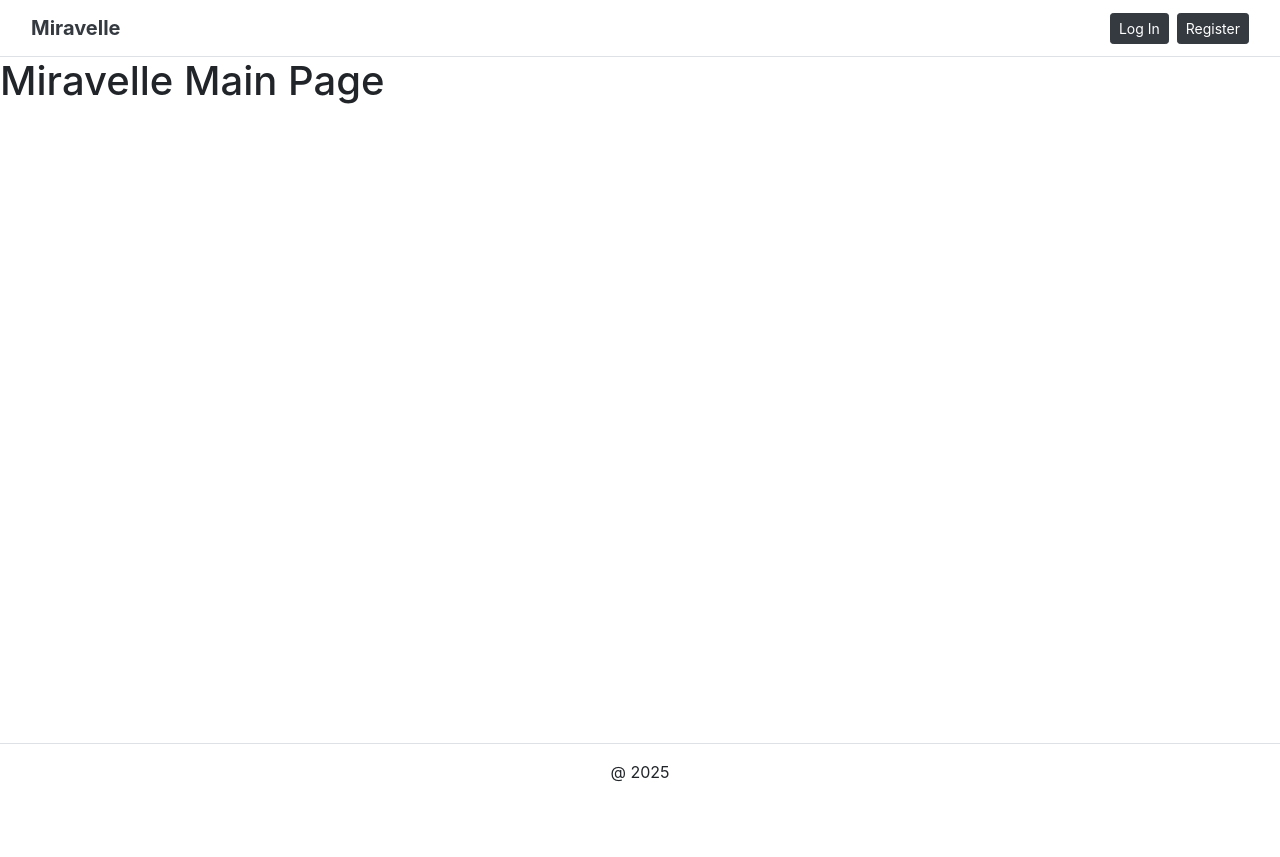
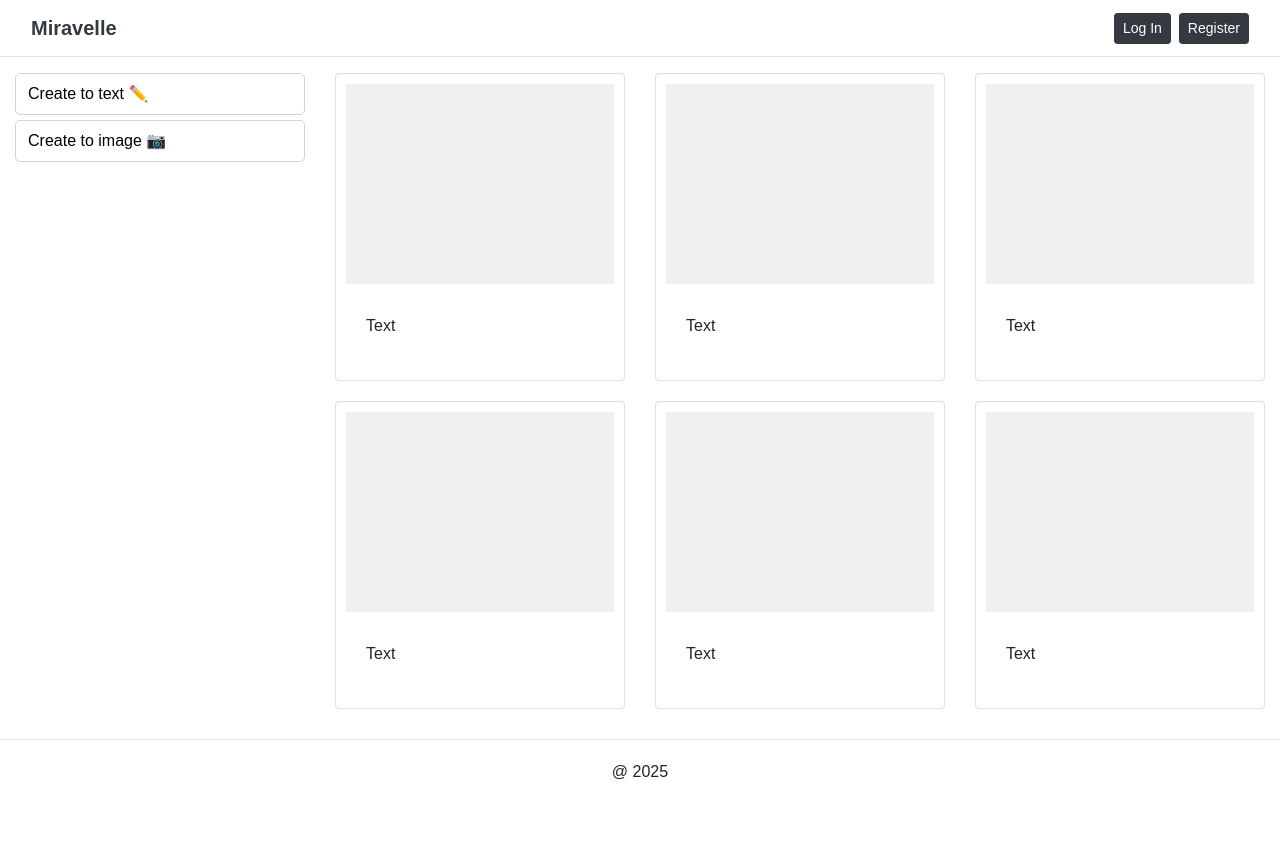
Before and after one commit to eungyukm/Miravelle, a Django app: page /users/main/ in a window 1280 px wide. Before the commit the page ends 782 px from the top, so only its background shows below. Run offline with Django 5.2, Linux system fonts and the light colour scheme; some libraries are stand-ins or nearby versions.

Commit message:
fix : main page design

```diff
--- a/core/users/templates/main.html
+++ b/core/users/templates/main.html
@@ -1,5 +1,161 @@
-{% extends "base.html"%}
+{% extends "base.html" %}
 
 {% block content %}
-    <h1>Miravelle Main Page</h1>
-{% endblock content %}
+
+<div class="wrapper">
+    <nav class="navbar navbar-light bg-transparent">
+        </nav>
+    <div class="container-fluid">
+        <div class="row">
+            <!--Left button-->
+            <div class="col-md-3">
+                <button class="btn-custom w-100">Create to text ✏️<i class="fas fa-file"></i></button>
+                <button class="btn-custom w-100">Create to image 📷<i class="fas fa-image"></i></button>
+            </div>
+
+            <!-- Image Gallery (Right) -->
+            <div class="col-md-9">
+                <div class="row">
+                    <div class="col-md-4">
+                        <div class="card">
+                            <div class="card-img-top">
+                                <i class="fas fa-image fa-5x" style="color: lightgray;"></i>
+                            </div>
+                            <div class="card-body">
+                                <p class="card-title">Text</p>
+                            </div>
+                        </div>
+                    </div>
+                    <div class="col-md-4">
+                        <div class="card">
+                            <div class="card-img-top">
+                                 <i class="fas fa-image fa-5x" style="color: lightgray;"></i>
+                            </div>
+                            <div class="card-body">
+                                <p class="card-title">Text</p>
+                            </div>
+                        </div>
+                    </div>
+                    <div class="col-md-4">
+                        <div class="card">
+                            <div class="card-img-top">
+                                 <i class="fas fa-image fa-5x" style="color: lightgray;"></i>
+                            </div>
+                            <div class="card-body">
+                                <p class="card-title">Text</p>
+                            </div>
+                        </div>
+                    </div>
+                </div>
+
+                 <div class="row">
+                    <div class="col-md-4">
+                        <div class="card">
+                            <div class="card-img-top">
+                                <i class="fas fa-image fa-5x" style="color: lightgray;"></i>
+                            </div>
+                            <div class="card-body">
+                                <p class="card-title">Text</p>
+                            </div>
+                        </div>
+                    </div>
+                    <div class="col-md-4">
+                        <div class="card">
+                            <div class="card-img-top">
+                                 <i class="fas fa-image fa-5x" style="color: lightgray;"></i>
+                            </div>
+                            <div class="card-body">
+                                <p class="card-title">Text</p>
+                            </div>
+                        </div>
+                    </div>
+                    <div class="col-md-4">
+                        <div class="card">
+                            <div class="card-img-top">
+                                 <i class="fas fa-image fa-5x" style="color: lightgray;"></i>
+                            </div>
+                            <div class="card-body">
+                                <p class="card-title">Text</p>
+                            </div>
+                        </div>
+                    </div>
+                </div>
+            </div>
+        </div>
+    </div>
+</div>
+
+<style>
+    body {
+        font-family: sans-serif;
+        background-color:rgb(255, 255, 255);
+        min-height: 100vh; /* 최소 높이를 100vh로 설정하여 화면 전체를 채우도록 함 */
+
+    }
+    .wrapper {
+        display: flex;
+        flex-direction: column; /* 내용을 세로로 정렬 */
+        min-height: 100vh; /* 최소 높이를 100vh로 설정하여 body와 동일하게 함 */
+    }
+
+    .container {
+        margin-top: 20px;
+    }
+    .card {
+        margin-bottom: 20px;
+        padding: 10px;
+    }
+    .card-img-top {
+        background-color: #f0f0f0; /* Placeholder gray color */
+        height: 200px;
+        display: flex;
+        justify-content: center;
+        align-items: center;
+        margin-bottom: 10px;
+    }
+    .card-title {
+        font-size: 16px;
+        text-align: left;
+    }
+    .col-md-9 {
+        margin: 0 auto; /* 좌우 마진을 auto로 설정 */
+        float: none;    /* float 속성 제거 */
+    }
+    .btn-custom {
+        background-color: white;
+        color: black;
+        border: 1px solid #ced4da;
+        border-radius: 5px;
+        margin-bottom: 5px;
+        padding: 8px 12px;
+        display: flex;
+        justify-content: space-between;
+        align-items: center;
+    }
+
+    .btn-custom:hover {
+        background-color: #e9ecef; /* Light gray on hover */
+    }
+
+    .btn-custom i {
+        margin-left: 5px; /* Space between text and icon */
+    }
+    .placeholder-image {
+        width: 100%;
+        height: 200px; /* Adjust as needed */
+        background-color: #f0f0f0;
+        border: 1px solid #ddd;
+        display: flex;
+        justify-content: center;
+        align-items: center;
+        color: #aaa;
+        margin-bottom: 10px; /* Added spacing between images */
+    }
+
+    .placeholder-image svg {
+        width: 50%; /* Adjust size as needed */
+        height: 50%;
+    }
+
+</style>
+{% endblock %}
```
